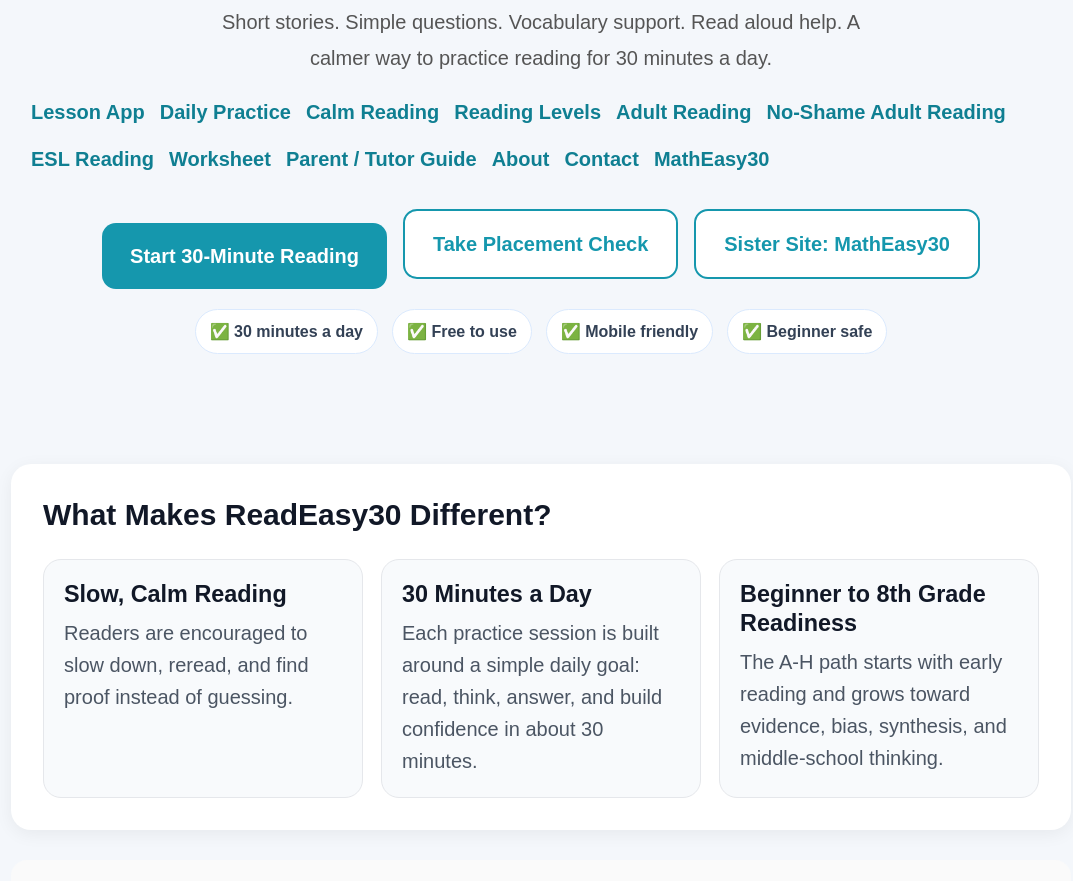
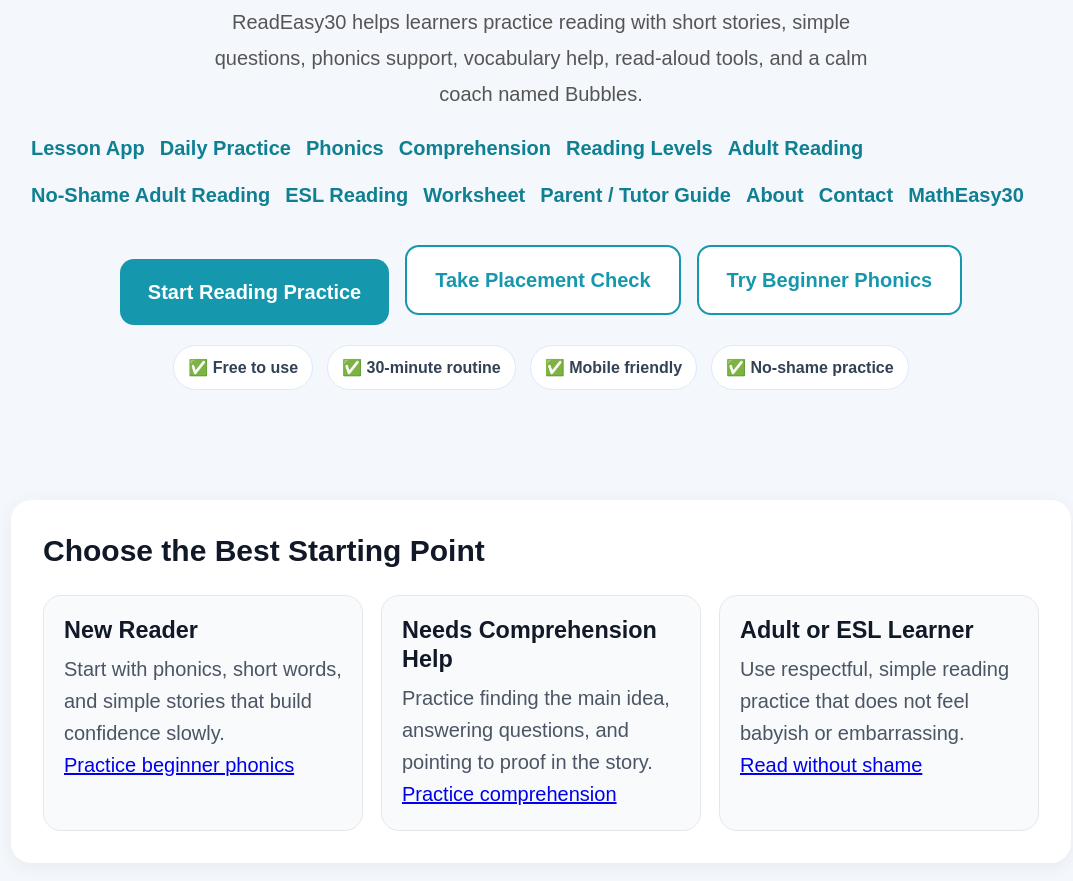
Before and after one commit to Readeasy30/readeasy30.com, a plain HTML site: page index.html in a window 1280 px wide. Shown: the part 354-1235 px from the top of the page, without its empty margins (99-1172 px from the left). Drawn offline with Linux system fonts and the light colour scheme.

Commit message:
Improve homepage marketing links

```diff
--- a/index.html
+++ b/index.html
@@ -4,11 +4,11 @@
   <meta charset="UTF-8" />
   <meta name="viewport" content="width=device-width, initial-scale=1.0" />
 
-  <title>ReadEasy30 | 30 Minutes a Day Reading Practice</title>
+  <title>ReadEasy30 | Free 30-Minute Reading Practice</title>
 
   <meta
     name="description"
-    content="ReadEasy30 is a free 30-minutes-a-day reading practice site for children, adults, ESL learners, and anyone who wants calmer reading help. Practice daily with short stories, simple questions, progress tracking, vocabulary support, and Bubbles the reading coach."
+    content="ReadEasy30 is free 30-minute reading practice for children, adults, ESL learners, parents, tutors, and struggling readers. Use short stories, simple questions, phonics help, vocabulary support, read-aloud tools, progress tracking, and Bubbles the calm reading coach."
   />
 
   <meta name="robots" content="index, follow" />
@@ -28,7 +28,7 @@
     "applicationCategory": "EducationalApplication",
     "operatingSystem": "Any",
     "isAccessibleForFree": true,
-    "description": "Free 30-minutes-a-day calm reading practice with short lessons, simple questions, vocabulary support, read aloud help, progress tracking, and Bubbles the reading coach.",
+    "description": "Free 30-minute calm reading practice with short lessons, simple questions, phonics help, vocabulary support, read-aloud tools, progress tracking, and Bubbles the reading coach.",
     "audience": [
       { "@type": "Audience", "audienceType": "Children who need reading practice" },
       { "@type": "Audience", "audienceType": "Adult readers rebuilding confidence" },
@@ -47,14 +47,15 @@
 
     <header class="app-header hero">
       <div class="logo">🫧 ReadEasy30</div>
-      <p class="eyebrow">30 Minutes a Day • Free Gentle Reading Practice</p>
-      <h1>Build Reading Confidence in 30 Minutes a Day</h1>
-      <p class="subtitle">Short stories. Simple questions. Vocabulary support. Read aloud help. A calmer way to practice reading for 30 minutes a day.</p>
+      <p class="eyebrow">Free Reading Practice • 30 Minutes a Day</p>
+      <h1>Build Reading Confidence One Calm Lesson at a Time</h1>
+      <p class="subtitle">ReadEasy30 helps learners practice reading with short stories, simple questions, phonics support, vocabulary help, read-aloud tools, and a calm coach named Bubbles.</p>
 
       <nav class="top-links" aria-label="Main navigation">
         <a href="app.html">Lesson App</a>
         <a href="daily-reading-practice.html">Daily Practice</a>
-        <a href="calm-reading-practice-30-minutes-a-day.html">Calm Reading</a>
+        <a href="phonics-practice-for-beginners.html">Phonics</a>
+        <a href="reading-comprehension-practice.html">Comprehension</a>
         <a href="reading-levels-beginner-to-8th-grade.html">Reading Levels</a>
         <a href="adult-reading-practice.html">Adult Reading</a>
         <a href="adult-reading-practice-without-shame.html">No-Shame Adult Reading</a>
@@ -67,21 +68,30 @@
       </nav>
 
       <div class="hero-buttons">
-        <a href="app.html" class="start-button">Start 30-Minute Reading</a>
+        <a href="app.html" class="start-button">Start Reading Practice</a>
         <a href="app.html#assessmentBox" class="secondary-button">Take Placement Check</a>
-        <a href="https://matheasy30.com/" class="secondary-button">Sister Site: MathEasy30</a>
+        <a href="phonics-practice-for-beginners.html" class="secondary-button">Try Beginner Phonics</a>
       </div>
 
       <div class="trust-row">
-        <span>✅ 30 minutes a day</span><span>✅ Free to use</span><span>✅ Mobile friendly</span><span>✅ Beginner safe</span>
+        <span>✅ Free to use</span><span>✅ 30-minute routine</span><span>✅ Mobile friendly</span><span>✅ No-shame practice</span>
       </div>
     </header>
+
+    <section class="status-card">
+      <h2>Choose the Best Starting Point</h2>
+      <div class="feature-grid">
+        <div class="feature-card"><h3>New Reader</h3><p>Start with phonics, short words, and simple stories that build confidence slowly.</p><p><a href="phonics-practice-for-beginners.html">Practice beginner phonics</a></p></div>
+        <div class="feature-card"><h3>Needs Comprehension Help</h3><p>Practice finding the main idea, answering questions, and pointing to proof in the story.</p><p><a href="reading-comprehension-practice.html">Practice comprehension</a></p></div>
+        <div class="feature-card"><h3>Adult or ESL Learner</h3><p>Use respectful, simple reading practice that does not feel babyish or embarrassing.</p><p><a href="adult-reading-practice-without-shame.html">Read without shame</a></p></div>
+      </div>
+    </section>
 
     <section class="status-card">
       <h2>What Makes ReadEasy30 Different?</h2>
       <div class="feature-grid">
         <div class="feature-card"><h3>Slow, Calm Reading</h3><p>Readers are encouraged to slow down, reread, and find proof instead of guessing.</p></div>
-        <div class="feature-card"><h3>30 Minutes a Day</h3><p>Each practice session is built around a simple daily goal: read, think, answer, and build confidence in about 30 minutes.</p></div>
+        <div class="feature-card"><h3>30 Minutes a Day</h3><p>Each practice session is built around a simple daily goal: read, think, answer, and build confidence.</p></div>
         <div class="feature-card"><h3>Beginner to 8th Grade Readiness</h3><p>The A-H path starts with early reading and grows toward evidence, bias, synthesis, and middle-school thinking.</p></div>
       </div>
     </section>
@@ -123,12 +133,14 @@
       </div>
     </section>
 
-    <section class="story-box"><h2>Growing Over Time</h2><p>ReadEasy30 now includes a focused 30-day reading path from early reading through Grade 8 readiness, plus printable resources and support pages.</p></section>
+    <section class="story-box"><h2>Growing Over Time</h2><p>ReadEasy30 now includes a focused 30-day reading path from early reading through Grade 8 readiness, printable resources, phonics help, and support pages for learners and helpers.</p></section>
 
     <section class="questions">
       <h2>Helpful Resources</h2>
       <div class="feature-list">
         <p>⭐ <a href="daily-reading-practice.html">Daily 30-minute reading practice plan</a></p>
+        <p>⭐ <a href="phonics-practice-for-beginners.html">Beginner phonics practice</a></p>
+        <p>⭐ <a href="reading-comprehension-practice.html">Reading comprehension practice</a></p>
         <p>⭐ <a href="calm-reading-practice-30-minutes-a-day.html">Calm reading practice for 30 minutes a day</a></p>
         <p>⭐ <a href="reading-levels-beginner-to-8th-grade.html">Reading levels from beginner to 8th grade</a></p>
         <p>⭐ <a href="adult-reading-practice.html">Adult reading practice overview</a></p>
@@ -144,14 +156,14 @@
     <section class="status-card callout-card">
       <h2>Start the 30-Minute Reading Journey</h2>
       <p>Start where you are. Read slowly. Practice 30 minutes a day. Build confidence daily.</p>
-      <div class="hero-buttons"><a href="app.html" class="start-button">Open Lesson App</a><a href="app.html#assessmentBox" class="secondary-button">Placement Check</a><a href="https://matheasy30.com/" class="secondary-button">Try MathEasy30</a></div>
+      <div class="hero-buttons"><a href="app.html" class="start-button">Open Lesson App</a><a href="app.html#assessmentBox" class="secondary-button">Placement Check</a><a href="phonics-practice-for-beginners.html" class="secondary-button">Beginner Phonics</a></div>
     </section>
 
     <footer class="app-footer">
       <nav class="footer-links" aria-label="ReadEasy30 footer">
-        <a href="index.html">Home</a><a href="app.html">Lesson App</a><a href="daily-reading-practice.html">Daily Practice</a><a href="calm-reading-practice-30-minutes-a-day.html">Calm Reading</a><a href="reading-levels-beginner-to-8th-grade.html">Reading Levels</a><a href="adult-reading-practice.html">Adult Reading</a><a href="adult-reading-practice-without-shame.html">Adult Reading Without Shame</a><a href="esl-reading-practice.html">ESL Reading</a><a href="sample-reading-worksheet.html">Worksheet</a><a href="parent-tutor-guide.html">Parent / Tutor Guide</a><a href="about.html">About</a><a href="contact.html">Contact</a><a href="privacy.html">Privacy</a><a href="terms.html">Terms</a><a href="sitemap.xml">Sitemap</a><a href="https://matheasy30.com/">MathEasy30</a>
+        <a href="index.html">Home</a><a href="app.html">Lesson App</a><a href="daily-reading-practice.html">Daily Practice</a><a href="phonics-practice-for-beginners.html">Phonics</a><a href="reading-comprehension-practice.html">Comprehension</a><a href="calm-reading-practice-30-minutes-a-day.html">Calm Reading</a><a href="reading-levels-beginner-to-8th-grade.html">Reading Levels</a><a href="adult-reading-practice.html">Adult Reading</a><a href="adult-reading-practice-without-shame.html">Adult Reading Without Shame</a><a href="esl-reading-practice.html">ESL Reading</a><a href="sample-reading-worksheet.html">Worksheet</a><a href="parent-tutor-guide.html">Parent / Tutor Guide</a><a href="about.html">About</a><a href="contact.html">Contact</a><a href="privacy.html">Privacy</a><a href="terms.html">Terms</a><a href="sitemap.xml">Sitemap</a><a href="https://matheasy30.com/">MathEasy30</a>
       </nav>
-      <p>ReadEasy30 is free 30-minutes-a-day reading practice for learners who need calm, steady support.</p>
+      <p>ReadEasy30 is free 30-minute reading practice for learners who need calm, steady support.</p>
       <p>© 2026 ReadEasy30</p>
     </footer>
 
```
